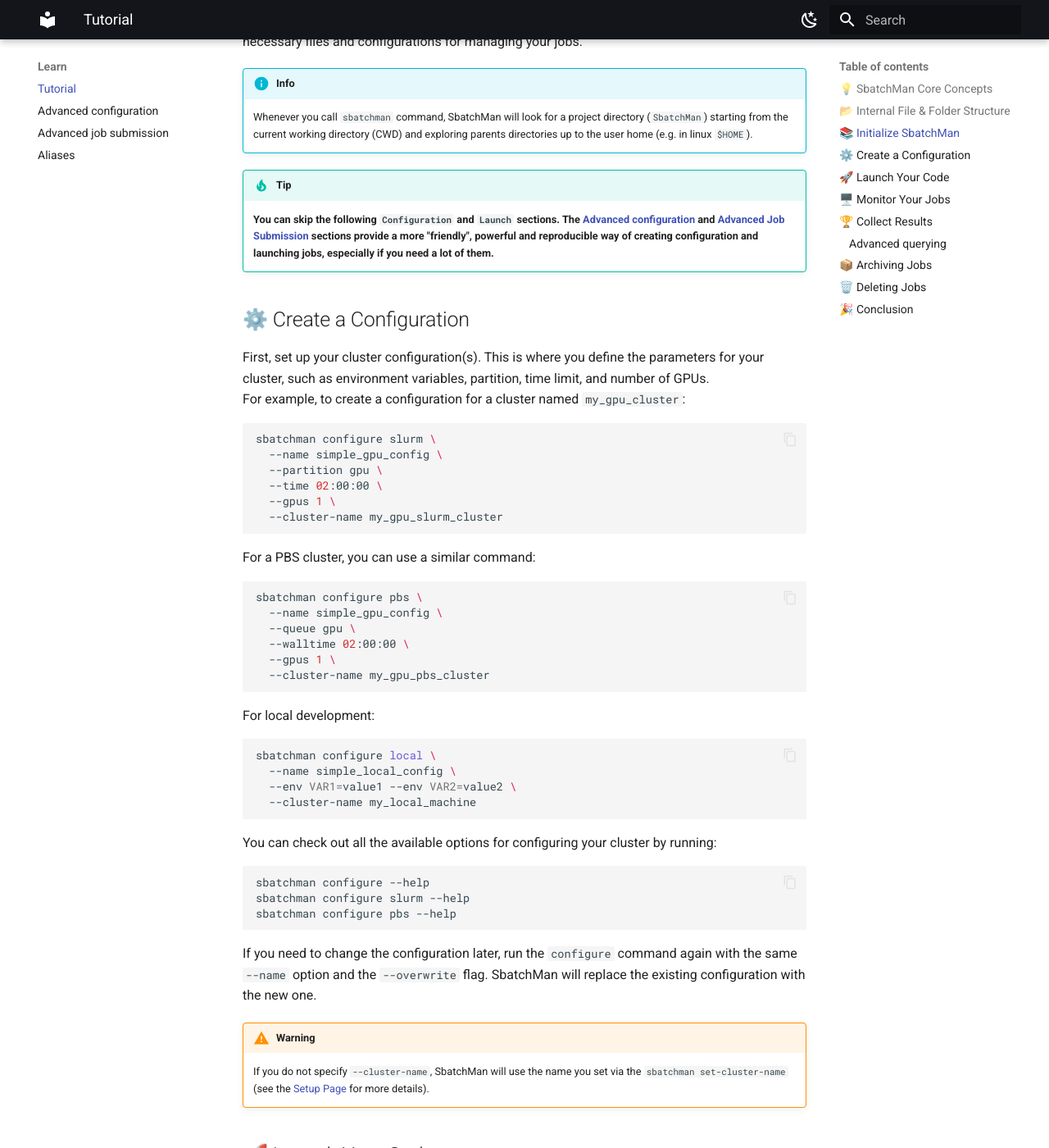
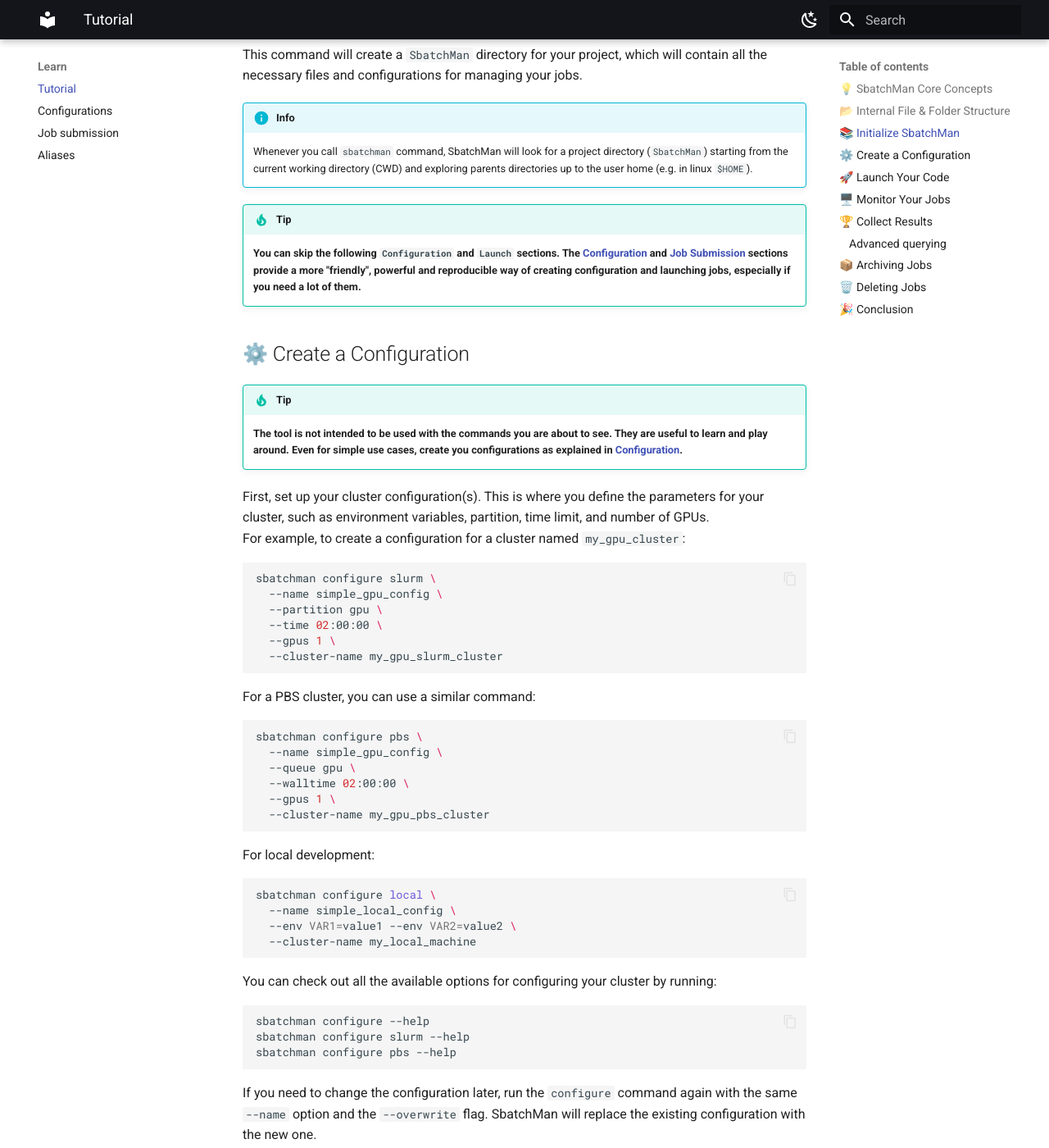
Before and after one commit to LorenzoPichetti/SbatchMan, an MkDocs documentation site: the page built from docs/learn/tutorial.md, in a window 1280 px wide and 1400 px high, scrolled down 2118 px. Shown: the whole window at 82% size. Built offline with MkDocs 1.6.1 and Material for MkDocs 9.7.7, drawn with Linux system fonts in a browser that asks for light colours; some of the changed text lies outside the part shown.

Commit message:
Improved docs

````diff
--- a/docs/learn/tutorial.md
+++ b/docs/learn/tutorial.md
@@ -32,6 +32,9 @@
 ---
 
 ## 📂 Internal File & Folder Structure
+
+You do not need to know this, yet, a quick peak
+behind the scenes.
 
 ```
 # this is your project folder
@@ -80,9 +83,12 @@
     Whenever you call `sbatchman` command, SbatchMan will look for a project directory (`SbatchMan`) starting from the current working directory (CWD) and exploring parents directories up to the user home (e.g. in linux `$HOME`).
 
 !!! tip
-    **You can skip the following `Configuration` and `Launch` sections. The [Advanced configuration](learn/configuration.md) and  [Advanced Job Submission](learn/launching_jobs.md) sections provide a more "friendly", powerful and reproducible way of creating  configuration and launching jobs, especially if you need a lot of them.**
+    **You can skip the following `Configuration` and `Launch` sections. The [Configuration](configurations.md) and  [Job Submission](job_submission.md) sections provide a more "friendly", powerful and reproducible way of creating  configuration and launching jobs, especially if you need a lot of them.**
 
 ## ⚙️ Create a Configuration
+
+!!! tip
+    **The tool is not intended to be used with the commands you are about to see. They are useful to learn and play around. Even for simple use cases, create you configurations as explained in [Configuration](configurations.md).**
 
 First, set up your cluster configuration(s). This is where you define the parameters for your cluster, such as environment variables, partition, time limit, and number of GPUs.
 For example, to create a configuration for a cluster named `my_gpu_cluster`:
@@ -130,6 +136,9 @@
     If you do not specify `--cluster-name`, SbatchMan will use the name you set via the `sbatchman set-cluster-name` (see the [Setup Page](../install/setup.md) for more details).
 
 ## 🚀 Launch Your Code
+
+!!! tip
+    **The tool is not intended to be used with the commands you are about to see. They are useful to learn and play around. Even for simple use cases, launch your jobs as explained in [Job Submission](job_submission.md).**
 
 Suppose you have a script named `train.py` in your project directory. To submit this script as a job, use the `launch` command. For example:
 
@@ -238,7 +247,10 @@
 sbatchman delete-jobs --help
 ```
 
+!!! tip
+    This command is really handy to re-run failed or timedout jobs: delete them and run the `sbatchman launch` command again. The `launch` command will not run duplicates.
+
 ## 🎉 Conclusion
 This is a basic example of how to use SbatchMan to manage your experiments on multiple remote clusters. You can extend this by adding more configurations, automating job submissions, or using the Python API to integrate SbatchMan into your existing workflows.
 
-To exploit the the tool at its best, please read the [Advanced configuration](advanced_configuration.md) and [Advanced Job Submission](advanced_submission.md) sections.
+To exploit the the tool at its best, please read the [Configurations](configurations.md) and [Job Submission](job_submission.md) sections.
--- a/mkdocs.yml
+++ b/mkdocs.yml
@@ -66,8 +66,8 @@
     - Setup: install/setup.md
   - Learn:
     - Tutorial: learn/tutorial.md
-    - Advanced configuration: learn/advanced_configuration.md
-    - Advanced job submission: learn/advanced_submission.md
+    - Configurations: learn/configurations.md
+    - Job submission: learn/job_submission.md
     - Aliases: learn/aliases.md
   - API: api.md
   - Development Guide: development.md
````
Also changed, not shown: docs/index.md (+10 -1 lines), docs/learn/aliases.md (+2 -0 lines), docs/learn/configurations.md (renamed from docs/learn/advanced_configuration.md, +1 -1 lines), docs/learn/job_submission.md (renamed from docs/learn/advanced_submission.md, +4 -1 lines).
